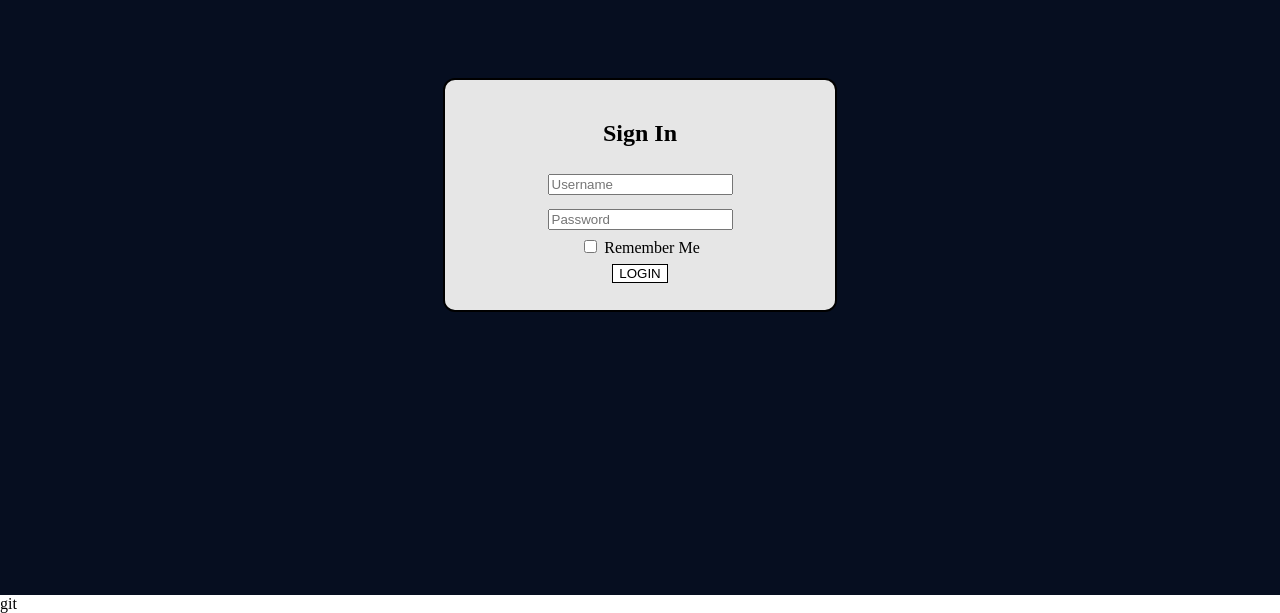
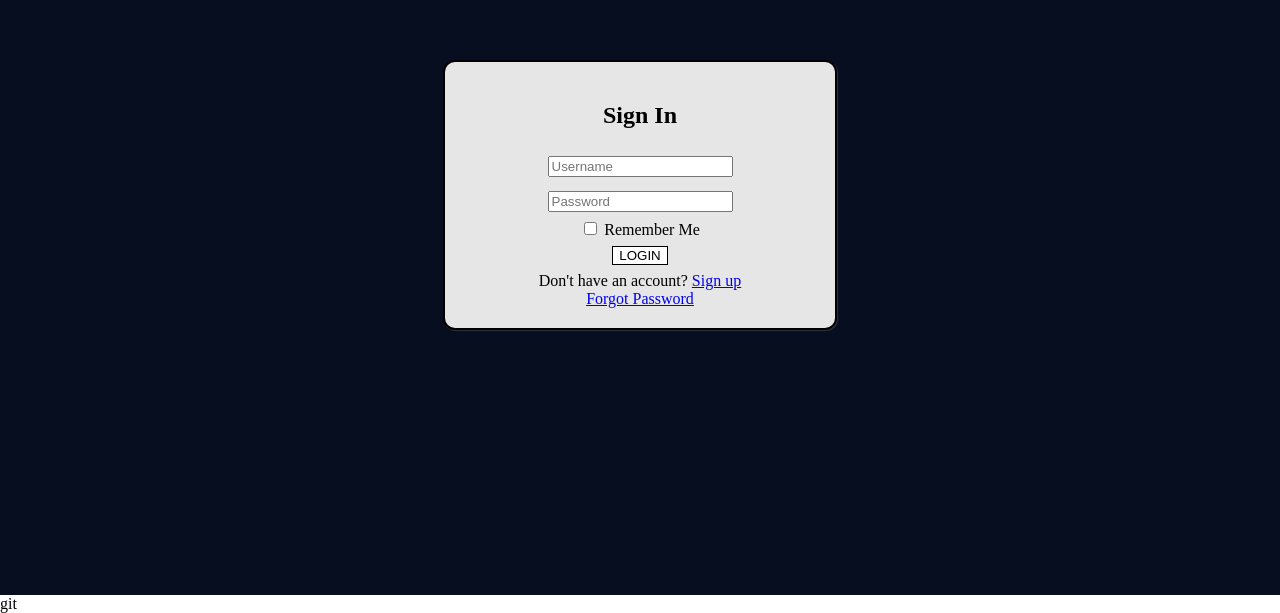
Before and after one commit to cpenas94/LoginUi-HenryPenas229, a plain HTML site: page index.html in a window 1280 px wide. Shown: the part 205-818 px from the top of the page. Drawn offline with Linux system fonts and the light colour scheme.

Commit message:
Added Sign up / Forgot Password

```diff
--- a/index.html
+++ b/index.html
@@ -24,6 +24,10 @@
             <div class="input">
                 <button class="button" type="Submit">login</button>
             </div>
+            <div>
+                Don't have an account? <a href="#top">Sign up</a>
+            </div>
+            <div><a href="#top">Forgot Password</a></div>
         </div>
     </div>
 </body>
--- a/login.css
+++ b/login.css
@@ -21,6 +21,7 @@ html,body{
     flex-direction: column;
     text-align: center;
     align-items: center;
+    box-shadow: 1px 1px 1px #99999942;
     padding: 20px
 }
 .input {
```
